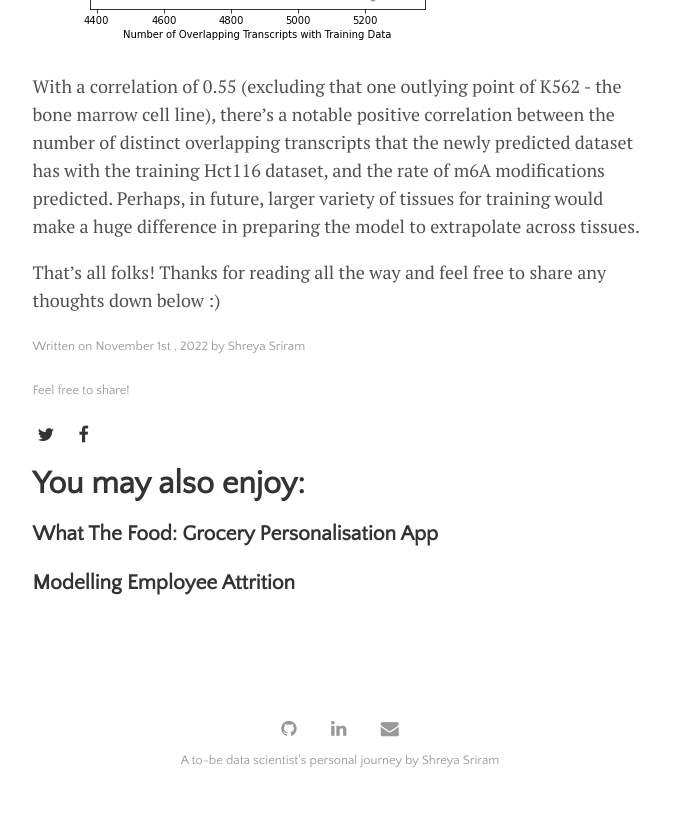
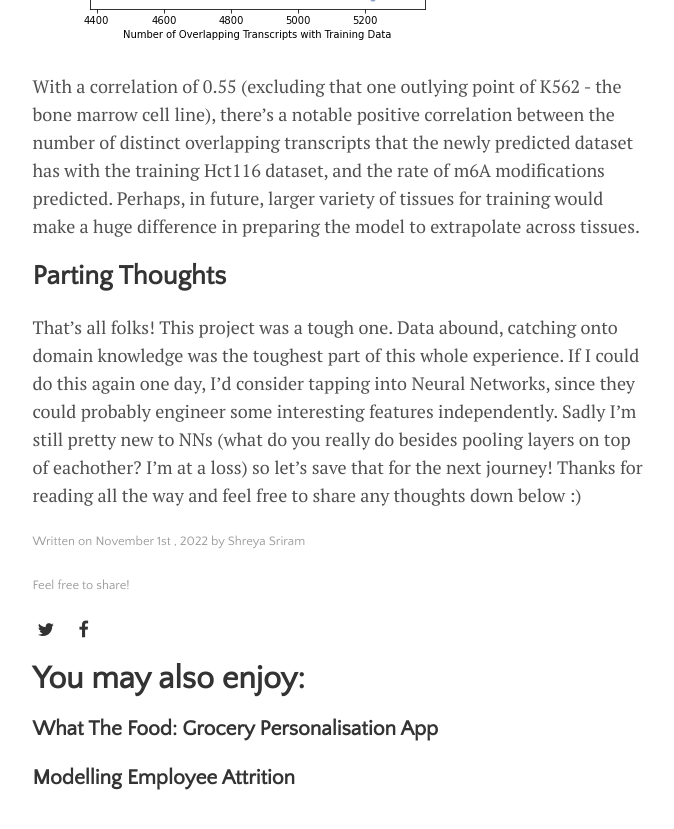
Before and after one commit to shreyasriram4/shreyasriram4.github.io, a Jekyll site: the page built from _posts/2022-11-01-genomics-project.md, in a window 1280 px wide and 900 px high, scrolled down 4799 px. Shown: the top 829 px of the window, without its empty margins (300-974 px from the left). Built offline with Jekyll 4.4.1, drawn with Linux system fonts in a browser that asks for light colours; before the commit the page ends 5605 px from its top, so only the background shows below that.

Commit message:
Update 2022-11-01-genomics-project.md

```diff
--- a/_posts/2022-11-01-genomics-project.md
+++ b/_posts/2022-11-01-genomics-project.md
@@ -63,4 +63,6 @@ This could suggest that our model may need more training data across different t
 
 With a correlation of 0.55 (excluding that one outlying point of K562 - the bone marrow cell line), there's a notable positive correlation between the number of distinct overlapping transcripts that the newly predicted dataset has with the training Hct116 dataset, and the rate of m6A modifications predicted. Perhaps, in future, larger variety of tissues for training would make a huge difference in preparing the model to extrapolate across tissues.
 
-That's all folks! Thanks for reading all the way and feel free to share any thoughts down below :)
+## Parting Thoughts
+
+That's all folks! This project was a tough one. Data abound, catching onto domain knowledge was the toughest part of this whole experience. If I could do this again one day, I'd consider tapping into Neural Networks, since they could probably engineer some interesting features independently. Sadly I'm still pretty new to NNs (what do you really do besides pooling layers on top of eachother? I'm at a loss) so let's save that for the next journey! Thanks for reading all the way and feel free to share any thoughts down below :)
```
